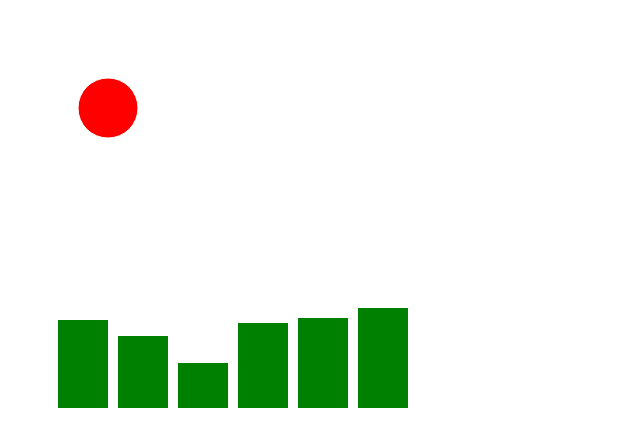
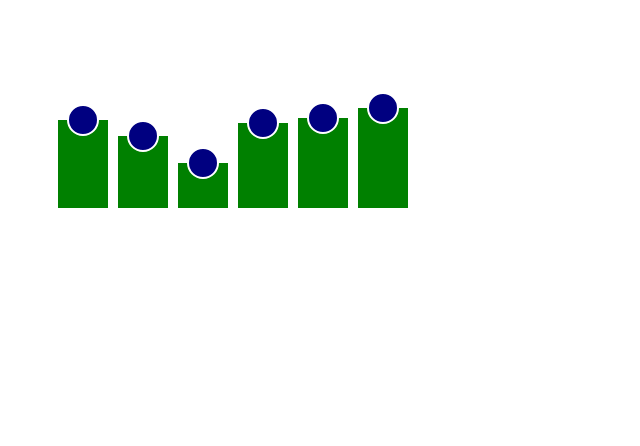
Before and after one commit to jacknehme/HTML5-Canvas-Fundamentals, a plain HTML site: page RectanglesWithCircles.html in a window 1280 px wide. Shown: the whole page, without its empty margins (0-640 px from the left). Drawn offline with Linux system fonts and the light colour scheme.

Commit message:
start lesson on Drawing Lines

```diff
--- a/RectanglesWithCircles.html
+++ b/RectanglesWithCircles.html
@@ -17,28 +17,29 @@
             var currX = 50;
             var base = 200;
 
-            ctx.fillStyle = 'green';
             for (let i = 0; i < scores.length; i++) {
                 var h = scores[i];
-                ctx.fillRect(currX, canvas.height - h, width, h);
+                var y = canvas.height - h;
+                ctx.fillStyle = 'green';
+                ctx.fillRect(currX, y, width, h);
+
+                ctx.fillStyle = 'navy';
+                ctx.beginPath();
+                ctx.arc(currX + width / 2, y, 15, 0, 2 * Math.PI, false);
+                ctx.fill();
+                ctx.strokeStyle = 'white';
+                ctx.lineWidth = 2;
+                ctx.stroke();
+
                 currX += width + 10;
 
             }
-
-
-            ctx.fillStyle = 'red';
-            ctx.strokeStyle = 'white';
-            ctx.arc(100, 100, 30, 0, 2 * Math.PI);
-            ctx.fill()
-            ctx.stroke();
-
-
         };
     </script>
 </head>
 
 <body>
-    <canvas id="myCanvas" width="600" height="400" />
+    <canvas id="myCanvas" width="400" height="200" />
 </body>
 
 </html>
```
Also changed, not shown: DrawingLines.html (added, +23 -0 lines), UsingArcTo.html (added, +43 -0 lines).
